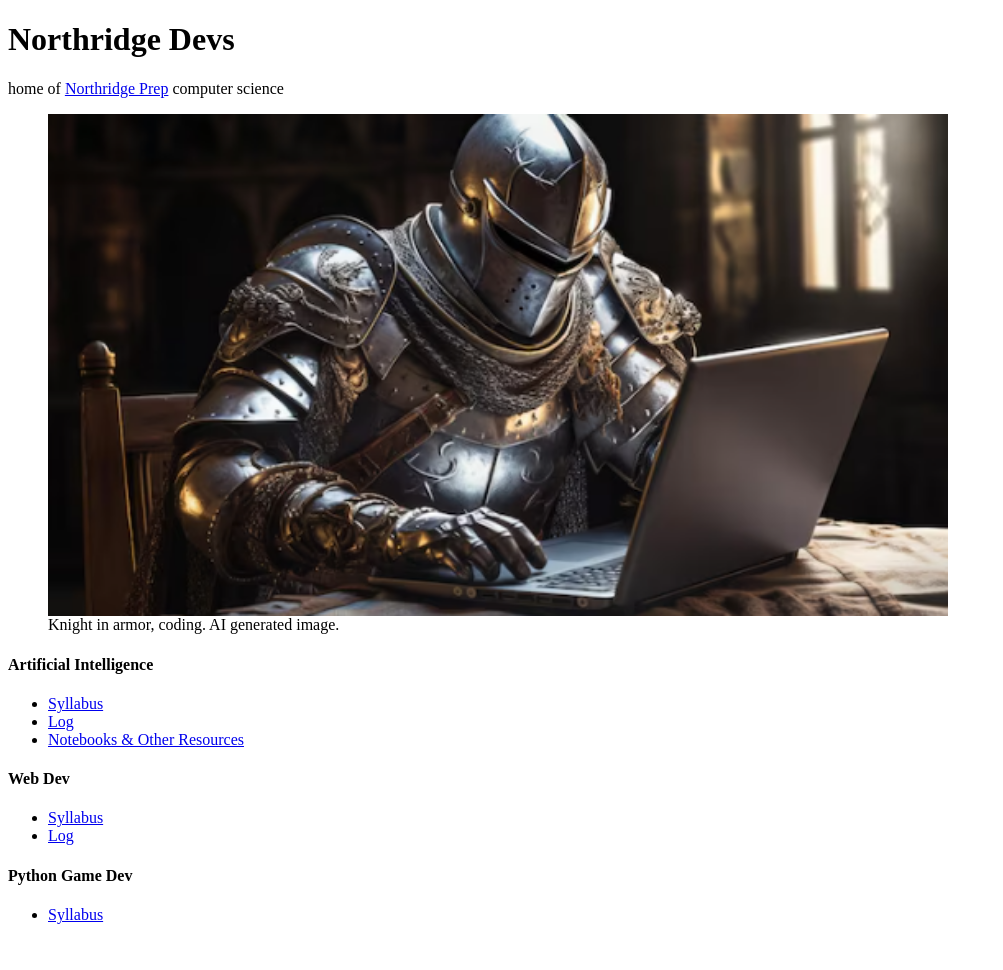
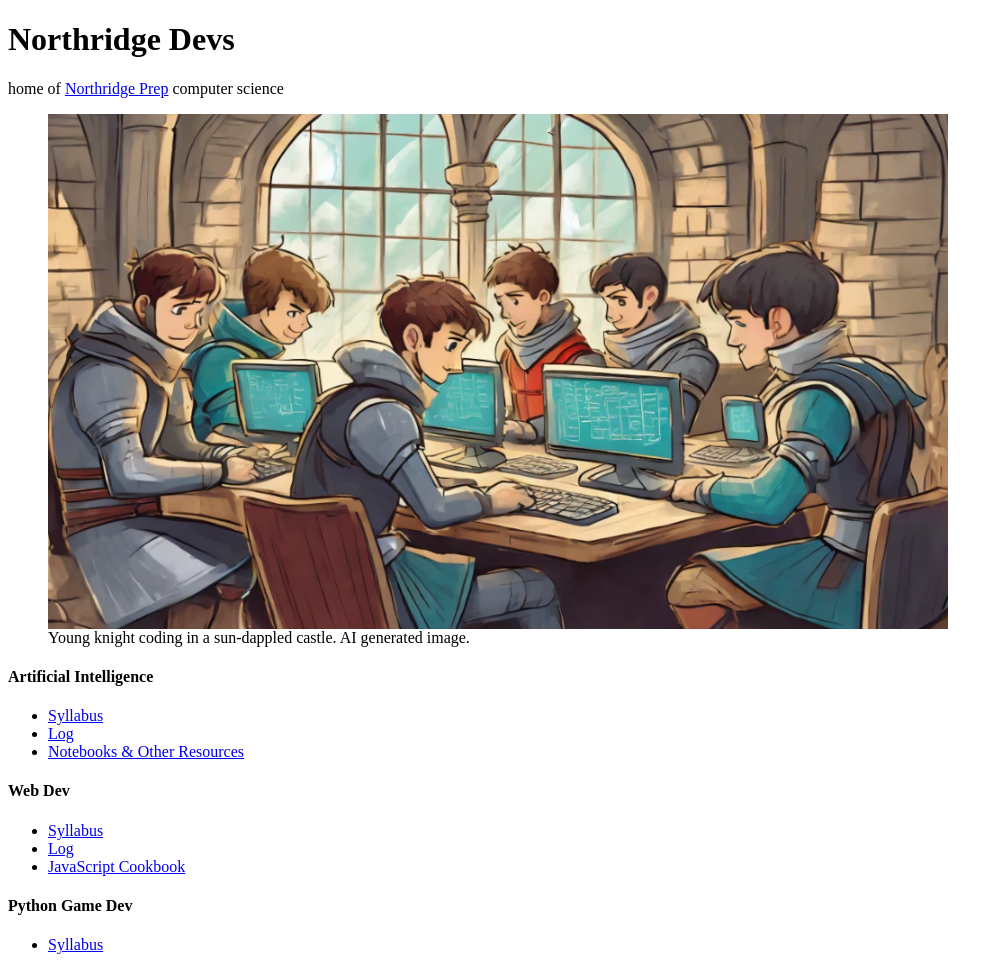
Before and after one commit to kruckenberg/codilla, a Django app: page / in a window 1280 px wide. Shown: the part 204-1174 px from the top of the page, without its empty margins (0-1003 px from the left). Before the commit the page ends 1128 px from the top, so only its background shows below. Run offline with Django 5.2, Linux system fonts and the light colour scheme; parts of the project's set-up code (start-up, migrations or seed data) failed here and were passed over; some libraries are stand-ins or nearby versions.

Commit message:
add cookbook link; revert homepage image

```diff
--- a/nrp/templates/nrp/homepage.html
+++ b/nrp/templates/nrp/homepage.html
@@ -7,10 +7,10 @@
             home of <a href="https://northridgeprep.org">Northridge Prep</a> computer science
         </p>
         <figure>
-            <img src="{% static 'images/coding-knight.png' %}"
-                 alt="Knight coding"
+            <img src="{% static 'images/northridge-dev.webp' %}"
+                 alt="Knights coding in a sun-dappled castle."
                  width="900px" />
-            <figcaption>Knight in armor, coding. AI generated image.</figcaption>
+            <figcaption>Young knight coding in a sun-dappled castle. AI generated image.</figcaption>
         </figure>
         <div class="flex place-content-around uk-margin-top-small w-full">
             <div class="uk-padding-large">
@@ -41,6 +41,10 @@
                         <a href="https://github.com/northridge-dev/webdev-intro/tree/main/log"
                            target="_blank">Log</a>
                     </li>
+                    <li>
+                        <a href="https://github.com/northridge-dev/webdev-intro/tree/main/cookbook"
+                           target="_blank">JavaScript Cookbook</a>
+                    </li>
                 </ul>
             </div>
             <div class="uk-padding-large">
```
